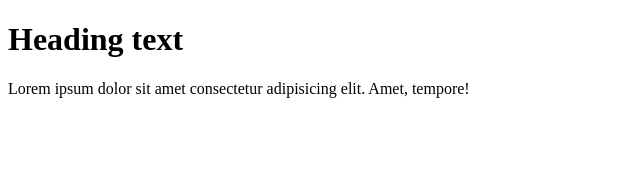
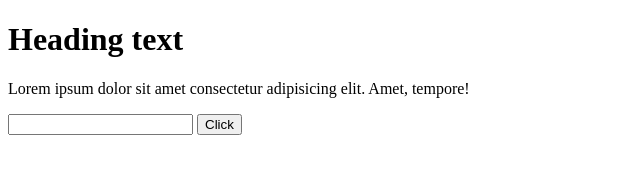
Before and after one commit to reddy560/s56demo2, a plain HTML site: page index.html in a window 1280 px wide. Shown: the whole page, without its empty margins (0-640 px from the left). Drawn offline with Linux system fonts and the light colour scheme.

Commit message:
input and btn added

```diff
--- a/index.html
+++ b/index.html
@@ -8,5 +8,7 @@
 <body>
     <h1>Heading text</h1>
     <p>Lorem ipsum dolor sit amet consectetur adipisicing elit. Amet, tempore!</p>
+    <input type="text"/>
+    <button>Click</button>
 </body>
 </html>
```
